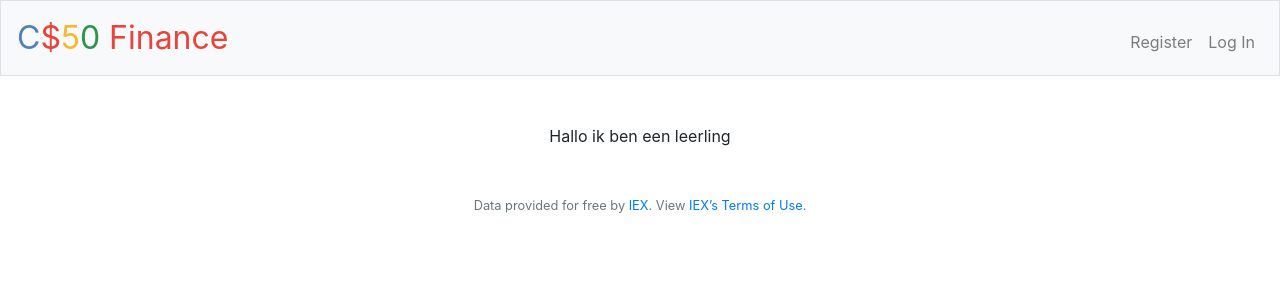
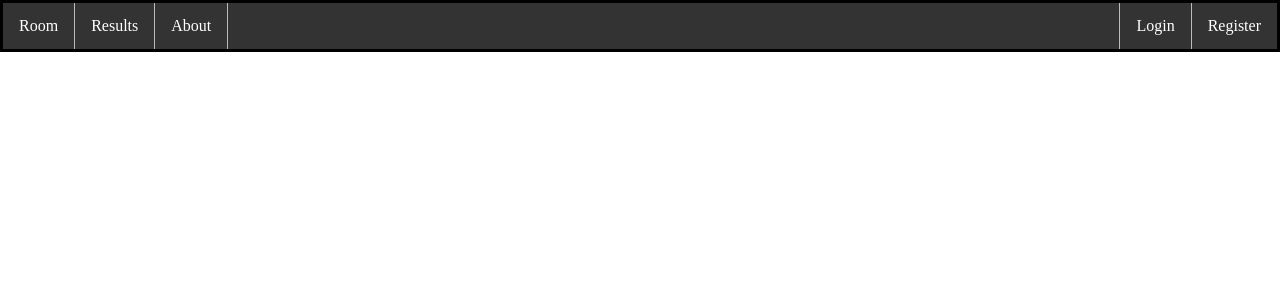
Before and after one commit to insideranionic/WebIK, a Flask app: page / in a window 1280 px wide. Shown: the top 300 px of the page. Run offline with Flask 2, Linux system fonts and the light colour scheme; parts of the project's set-up code (start-up, migrations or seed data) failed here and were passed over; some libraries are stand-ins or nearby versions.

Commit message:
changed layout and index

```diff
--- a/templates/layout.html
+++ b/templates/layout.html
@@ -3,70 +3,26 @@
 <html lang="en">
 
     <head>
-
         <!-- Required meta tags -->
         <meta charset="utf-8">
         <meta name="viewport" content="width=device-width, initial-scale=1, shrink-to-fit=no">
+        <link rel="stylesheet" href="style_home.css">
+    </head>
 
-        <!-- documentation at http://getbootstrap.com/docs/4.1/, alternative themes at https://bootswatch.com/ -->
-        <link href="https://maxcdn.bootstrapcdn.com/bootstrap/4.1.3/css/bootstrap.min.css" rel="stylesheet">
-
-        <!-- https://favicon.io/emoji-favicons/money-mouth-face/ -->
-        <link href="/static/favicon.ico" rel="icon">
-
-        <link href="/static/styles.css" rel="stylesheet">
-
-        <script src="https://code.jquery.com/jquery-3.3.1.min.js"></script>
-        <script src="https://cdnjs.cloudflare.com/ajax/libs/popper.js/1.14.3/umd/popper.min.js"></script>
-        <script src="https://maxcdn.bootstrapcdn.com/bootstrap/4.1.3/js/bootstrap.min.js"></script>
-
-        <title>C$50 Finance: {% block title %}{% endblock %}</title>
+        <title> Fakta: {% block title %}{% endblock %}</title>
 
     </head>
 
     <body>
 
-        <nav class="navbar navbar-expand-md navbar-light bg-light border">
-            <a class="navbar-brand" href="/"><span class="blue">C</span><span class="red">$</span><span class="yellow">5</span><span class="green">0</span> <span class="red">Finance</span></a>
-            <button aria-controls="navbar" aria-expanded="false" aria-label="Toggle navigation" class="navbar-toggler" data-target="#navbar" data-toggle="collapse" type="button">
-                <span class="navbar-toggler-icon"></span>
-            </button>
-            <div class="collapse navbar-collapse" id="navbar">
-                {% if session.user_id %}
-                    <ul class="navbar-nav mr-auto mt-2">
-                        <li class="nav-item"><a class="nav-link" href="/quote">Quote</a></li>
-                        <li class="nav-item"><a class="nav-link" href="/buy">Buy</a></li>
-                        <li class="nav-item"><a class="nav-link" href="/sell">Sell</a></li>
-                        <li class="nav-item"><a class="nav-link" href="/history">History</a></li>
-                        <li class="nav-item"><a class="nav-link" href="/add">Add</a></li>
-                    </ul>
-                    <ul class="navbar-nav ml-auto mt-2">
-                        <li class="nav-item"><a class="nav-link" href="/logout">Log Out</a></li>
-                    </ul>
-                {% else %}
-                    <ul class="navbar-nav ml-auto mt-2">
-                        <li class="nav-item"><a class="nav-link" href="/register">Register</a></li>
-                        <li class="nav-item"><a class="nav-link" href="/login">Log In</a></li>
-                    </ul>
-                {% endif %}
-            </div>
-        </nav>
+      <ul class="nav">
+        <li class="nav-li"><a class="li-a" href="zuu.html">Room</a></li>
+        <li class="nav-li"><a class="li-a" href="ta13oo.html">Results</a></li>
+        <li class="nav-li"><a class="li-a" href="imperial.html">About</a></li>
+        <li class="nav-log"><a class="li-a" href="32-zel.html">Register</a></a></li>
+        <li class="nav-log"><a class="li-a" href="index.html">Login</a></li>
+      </ul>
 
-        {% if get_flashed_messages() %}
-            <header>
-                <div class="alert alert-primary border text-center" role="alert">
-                    {{ get_flashed_messages() | join(" ") }}
-                </div>
-            </header>
-        {% endif %}
-
-        <main class="container p-5">
-            {% block main %}{% endblock %}
-        </main>
-
-        <footer class="small text-center text-muted">
-            Data provided for free by <a href="https://iextrading.com/developer">IEX</a>. View <a href="https://iextrading.com/api-exhibit-a/">IEX’s Terms of Use</a>.
-        </footer>
 
     </body>
 
--- /dev/null
+++ b/templates/style_home.css
@@ -0,0 +1,40 @@
+body {
+    margin: 0;
+}
+
+.nav {
+  list-style-type: none;
+  margin: 0;
+  padding: 0;
+  overflow: hidden;
+  background-color: #333;
+  border: 3px solid black;
+}
+.nav-li {
+  float: left;
+  border-right: 1px solid #bbb;
+}
+
+.li-a {
+  display: block;
+  color: white;
+  text-align: center;
+  padding: 14px 16px;
+  text-decoration: none;
+}
+
+.li-a:hover {
+  text-decoration: none;
+  color: white;
+  background-color: grey;
+}
+.nav-log{
+  float:right;
+  border-left: 1px solid #bbb;
+}
+
+.MySlides {
+   width: 100%;
+   height: 100%;
+   object-fit: cover;
+}
```
Also changed, not shown: html/index.html (+30 -25 lines), html/java.js (added, +13 -0 lines), application.py (line endings or trailing spaces), html/Images/pagina_voorstel/find_room.jpeg (renamed from Images/pagina_voorstel/find_room.jpeg), html/Images/pagina_voorstel/finish.jpeg (renamed from Images/pagina_voorstel/finish.jpeg), html/Images/pagina_voorstel/home.jpeg (renamed from Images/pagina_voorstel/home.jpeg), html/Images/pagina_voorstel/leaderboard.jpeg (renamed from Images/pagina_voorstel/leaderboard.jpeg), html/Images/pagina_voorstel/login.jpeg (renamed from Images/pagina_voorstel/login.jpeg), html/Images/pagina_voorstel/register.jpeg (renamed from Images/pagina_voorstel/register.jpeg), html/Images/pagina_voorstel/result.jpeg (renamed from Images/pagina_voorstel/result.jpeg), html/Images/pagina_voorstel/room.jpeg (renamed from Images/pagina_voorstel/room.jpeg), html/class.jpg (added), html/pagina_voorstel.jpeg (renamed from Images/pagina_voorstel.jpeg), html/teacher.jpg (added), 1 more files.
